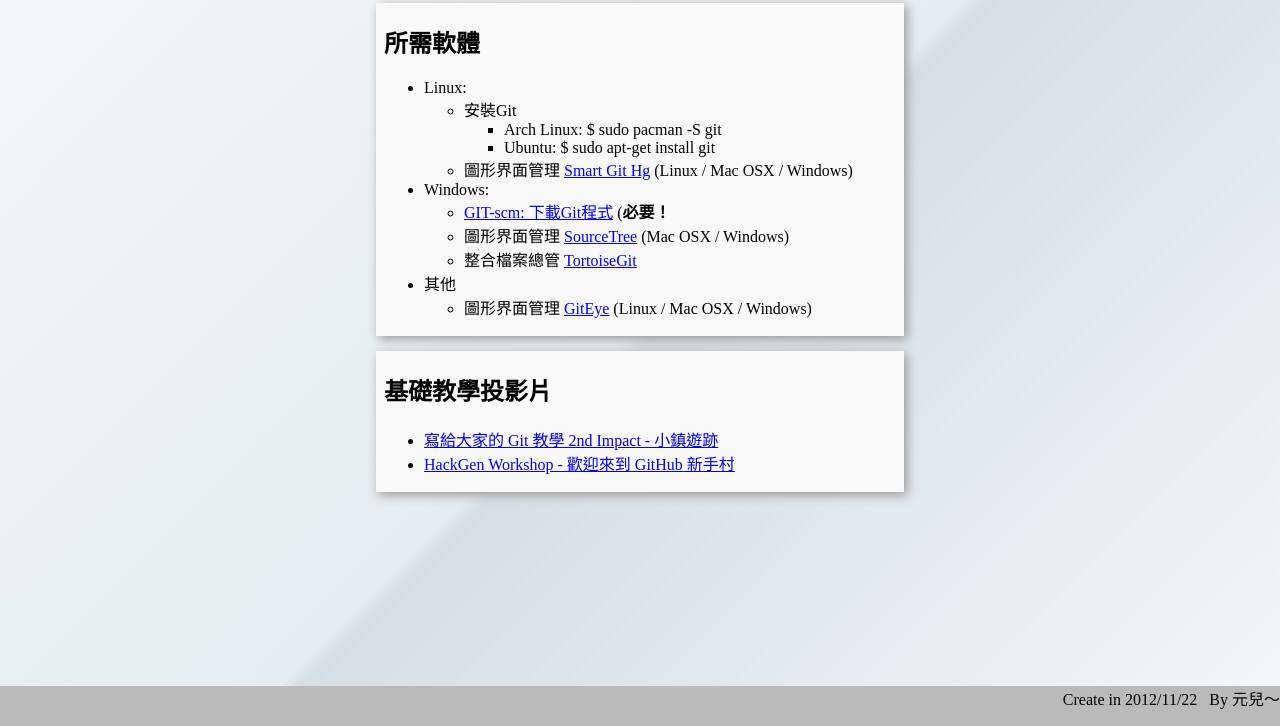
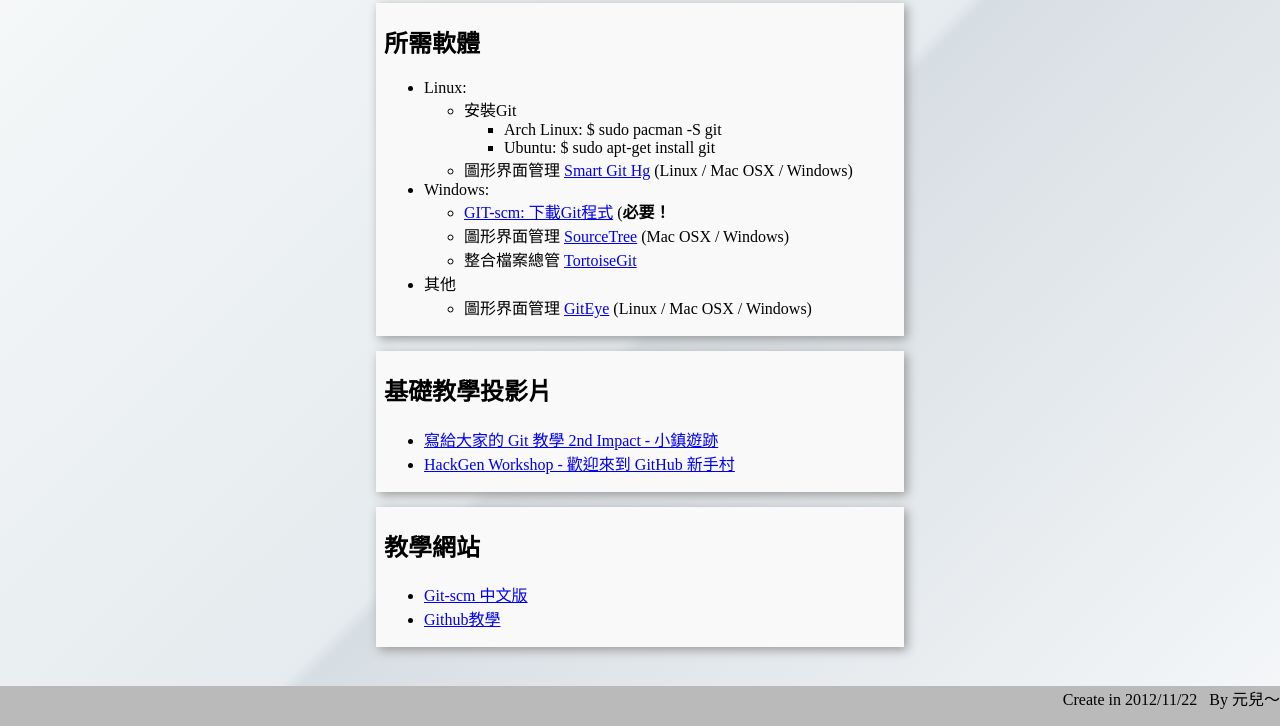
Before and after one commit to chyuaner/git-start-guide, a plain HTML site: page index.html in a window 1280 px wide. Shown: the part 74-800 px from the top of the page. Drawn offline with Linux system fonts and the light colour scheme.

Commit message:
Add Learn Website

```diff
--- a/index.html
+++ b/index.html
@@ -60,6 +60,16 @@
 
                   </section>
 
+                  <section>
+                    <h2>教學網站</h2>
+
+                    <ul>
+                      <li><a href="http://git-scm.com/book/zh-tw" target="_blank">Git-scm 中文版</a></li>
+                      <li><a href="http://guides.github.com/" target="_blank">Github教學</a></li>
+                    </ul>
+
+                  </section>
+
                 </div>
             </div>
         </div>
```
